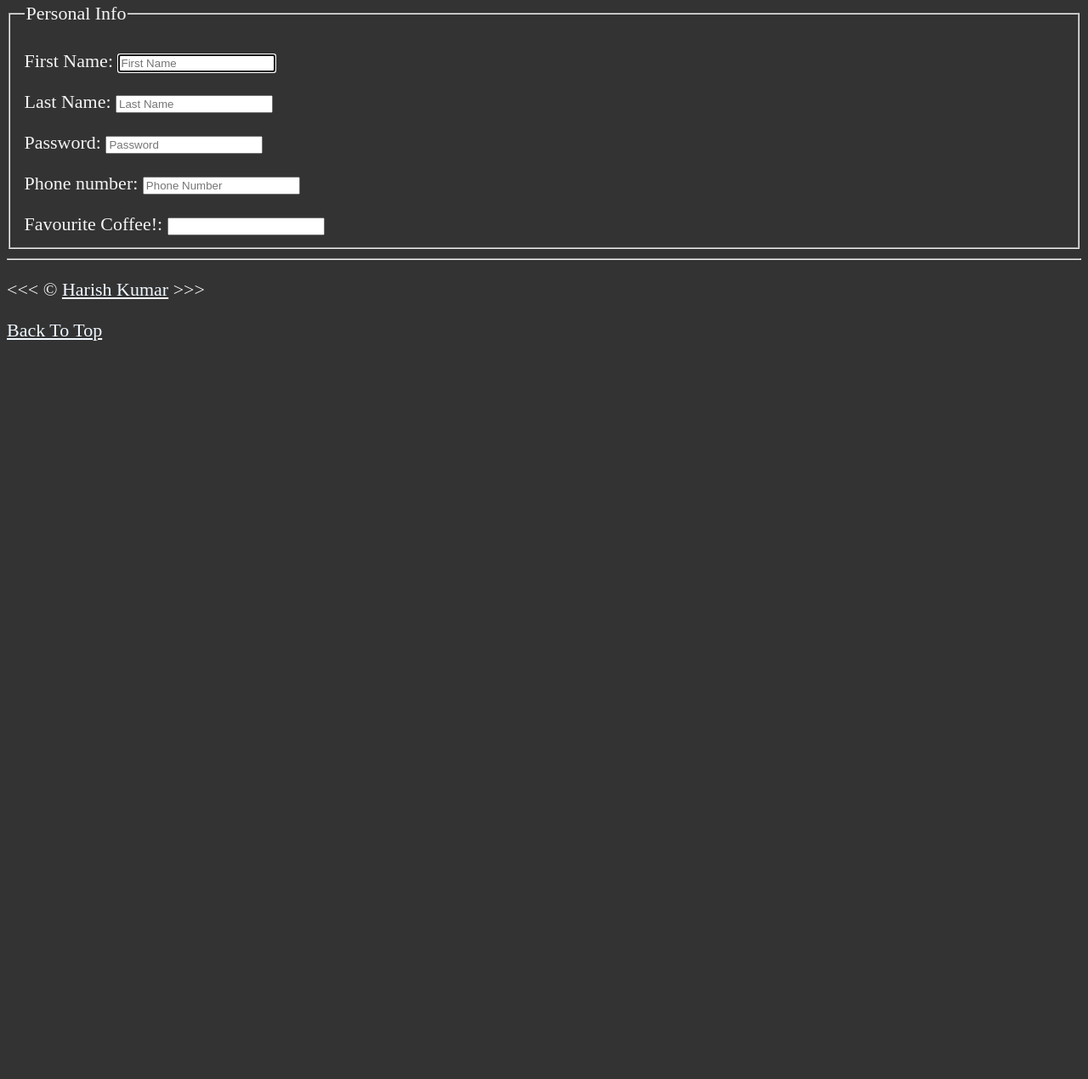
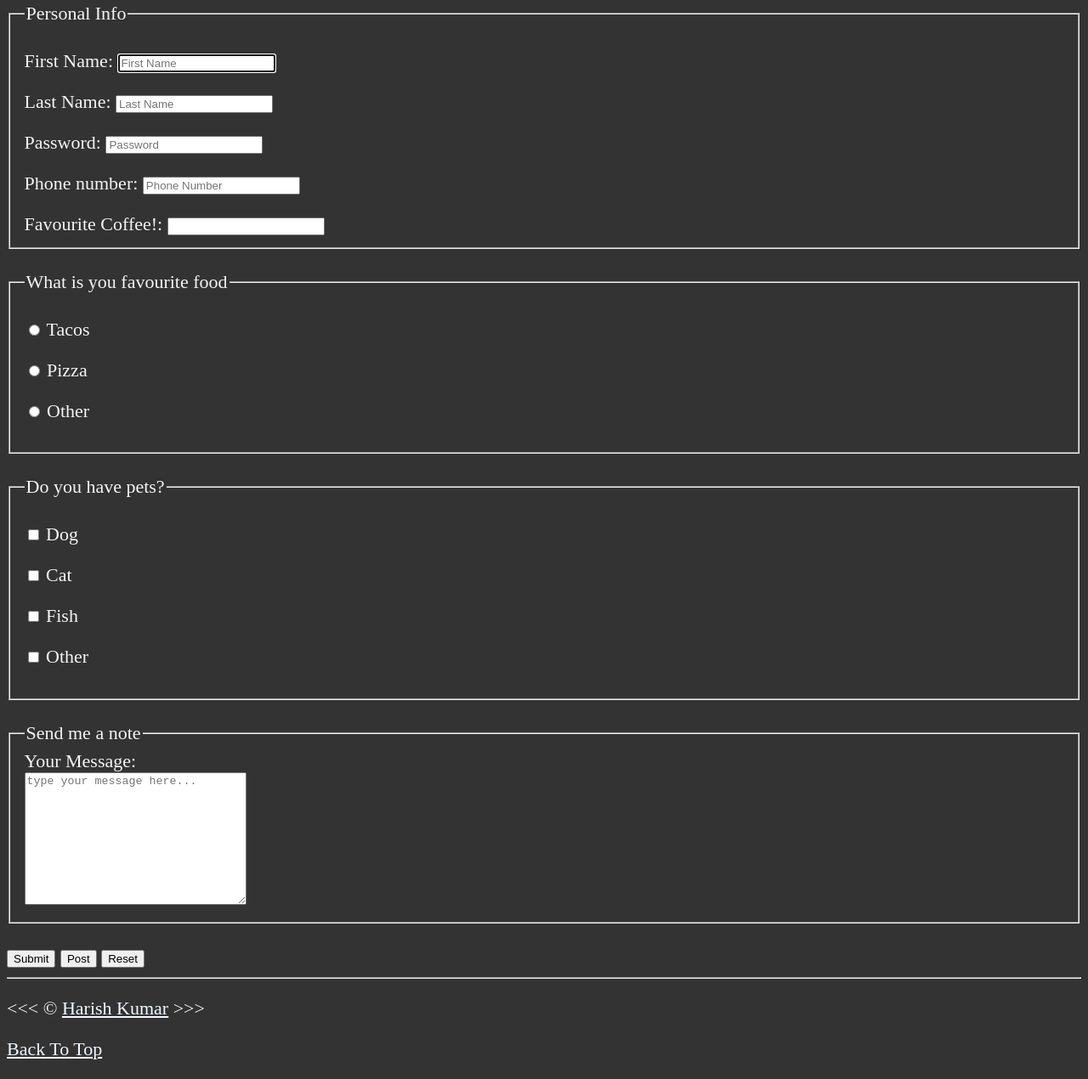
Before and after one commit to harishkumar-1509/html-css, a plain HTML site: page index.html in a window 1280 px wide. Shown: the part 1602-2872 px from the top of the page at 85% size. Before the commit the page ends 2026 px from the top, so only its background shows below. Drawn offline with Linux system fonts and the light colour scheme.

Commit message:
completed HTML tables and form

```diff
--- a/index.html
+++ b/index.html
@@ -149,6 +149,53 @@
                         <option value="other"></option>
                     </datalist>
                 </fieldset>
+                <br>
+                <fieldset>
+                    <legend>What is you favourite food</legend>
+                    <p>
+                        <input type="radio" name="food" id="tacos" value="tacos">
+                        <label for="tacos">Tacos</label>
+                    </p>
+                    <p>
+                        <input type="radio" name="food" id="pizza" value="pizza">
+                        <label for="pizza">Pizza</label>
+                    </p>
+                    <p>
+                        <input type="radio" name="food" id="other" value="other">
+                        <label for="other">Other</label>
+                    </p>
+                </fieldset>
+                <br>
+                <fieldset>
+                    <legend>Do you have pets?</legend>
+                    <p>
+                        <input type="checkbox" name="pets" id="dog" value="dog">
+                        <label for="dog">Dog</label>
+                    </p>
+                    <p>
+                        <input type="checkbox" name="pets" id="cat" value="cat">
+                        <label for="cat">Cat</label>
+                    </p>
+                    <p>
+                        <input type="checkbox" name="pets" id="fish" value="fish">
+                        <label for="fish">Fish</label>
+                    </p>
+                    <p>
+                        <input type="checkbox" name="pets" id="other" value="other">
+                        <label for="other">Other</label>
+                    </p>
+                </fieldset>
+                <br>
+                <fieldset>
+                    <legend>Send me a note</legend>
+                    <label for="message">Your Message:</label>
+                    <br>
+                    <textarea name="message" id="message" cols="30" rows="10" placeholder="type your message here..."></textarea>
+                </fieldset>
+                <br>
+                <button type="submit">Submit</button>
+                <button type="submit" formaction="https://httpbin.org/post" formmethod="post">Post</button>
+                <button type="reset">Reset</button>
             </form>
         </article>
     </main>
```
